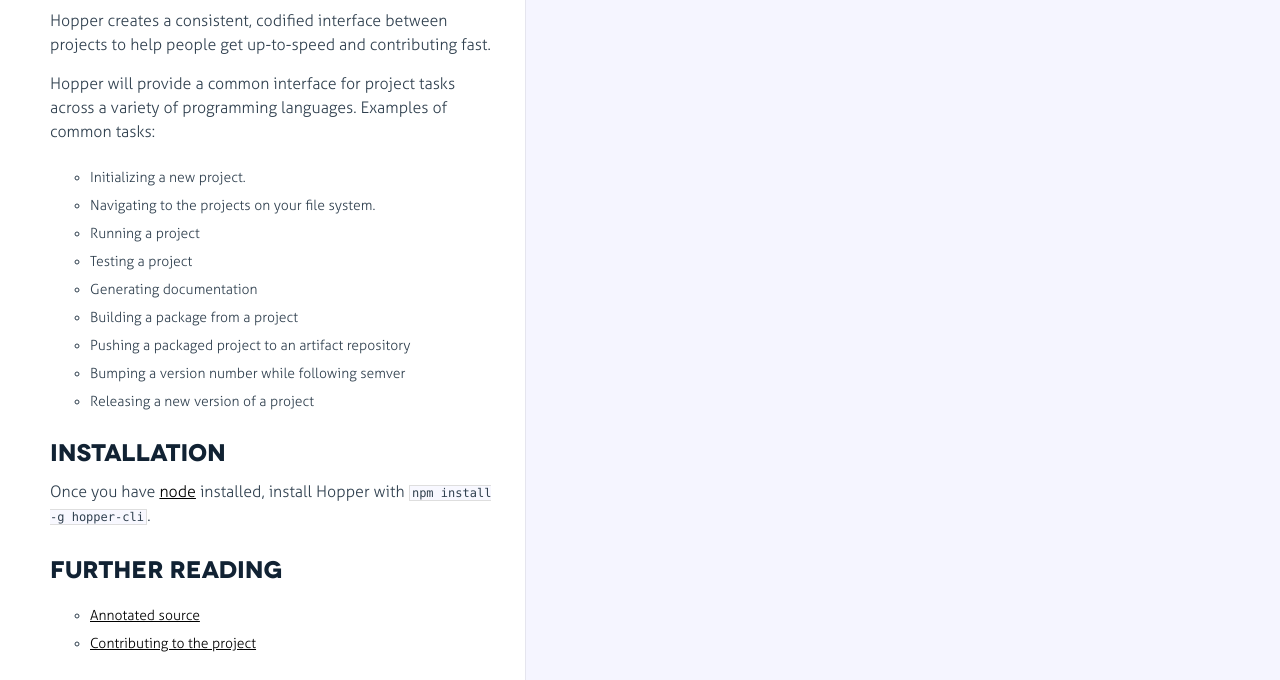
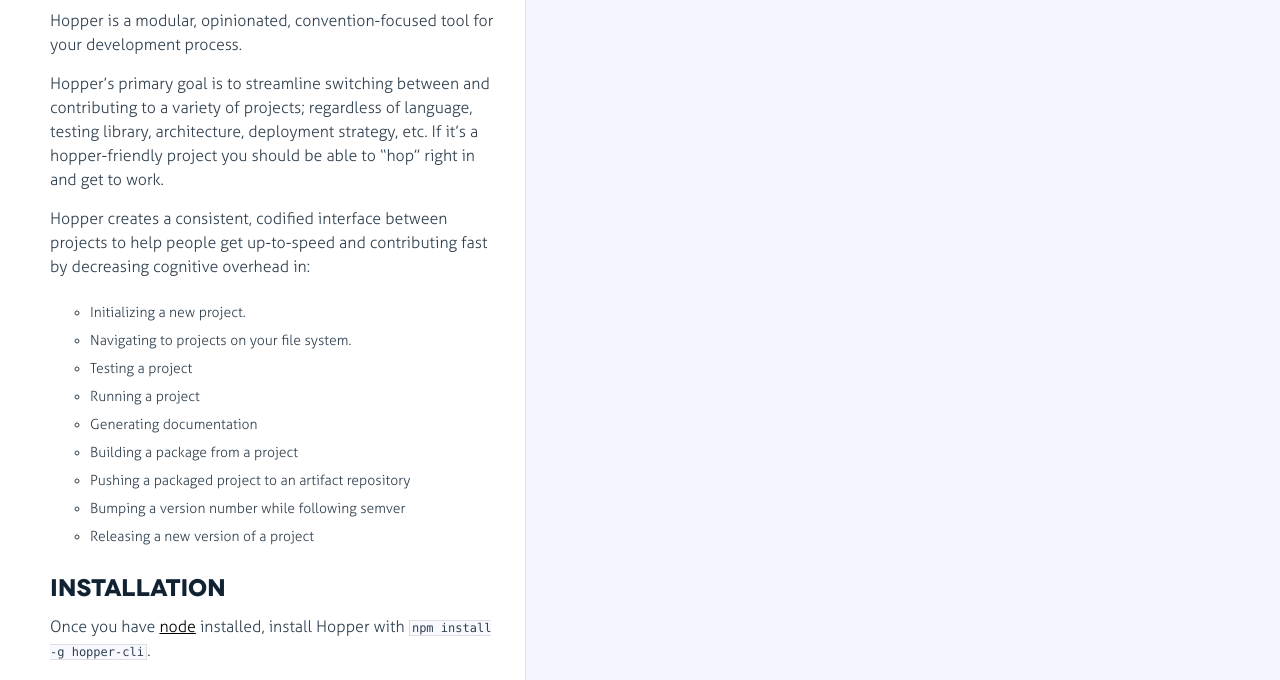
Before and after one commit to zinc-collective/hopper, a website: page docs/index.html in a window 1280 px wide. Shown: the part 88-768 px from the top of the page. Drawn offline with Linux system fonts and the light colour scheme.

```diff
--- a/docs/index.html
+++ b/docs/index.html
@@ -53,15 +53,19 @@
                 <a class="pilcrow" href="#section-1">&#182;</a>
               </div>
               <h1 id="hopper">Hopper</h1>
+<p>Hopper is a modular, opinionated, convention-focused tool for your development
+process.</p>
+<p>Hopper’s primary goal is to streamline switching between and contributing to a
+variety of projects; regardless of language, testing library, architecture,
+deployment strategy, etc. If it’s a hopper-friendly project you should be able
+to “hop” right in and get to work.</p>
 <p>Hopper creates a consistent, codified interface between projects to help people
-get up-to-speed and contributing fast.</p>
-<p>Hopper will provide a common interface for project tasks across a variety of
-programming languages. Examples of common tasks:</p>
+get up-to-speed and contributing fast by decreasing cognitive overhead in:</p>
 <ul>
 <li>Initializing a new project.</li>
-<li>Navigating to the projects on your file system.</li>
+<li>Navigating to projects on your file system.</li>
+<li>Testing a project</li>
 <li>Running a project</li>
-<li>Testing a project</li>
 <li>Generating documentation</li>
 <li>Building a package from a project</li>
 <li>Pushing a packaged project to an artifact repository</li>
```
Also changed, not shown: index.md (+10 -6 lines), README.md, 1 other file.
